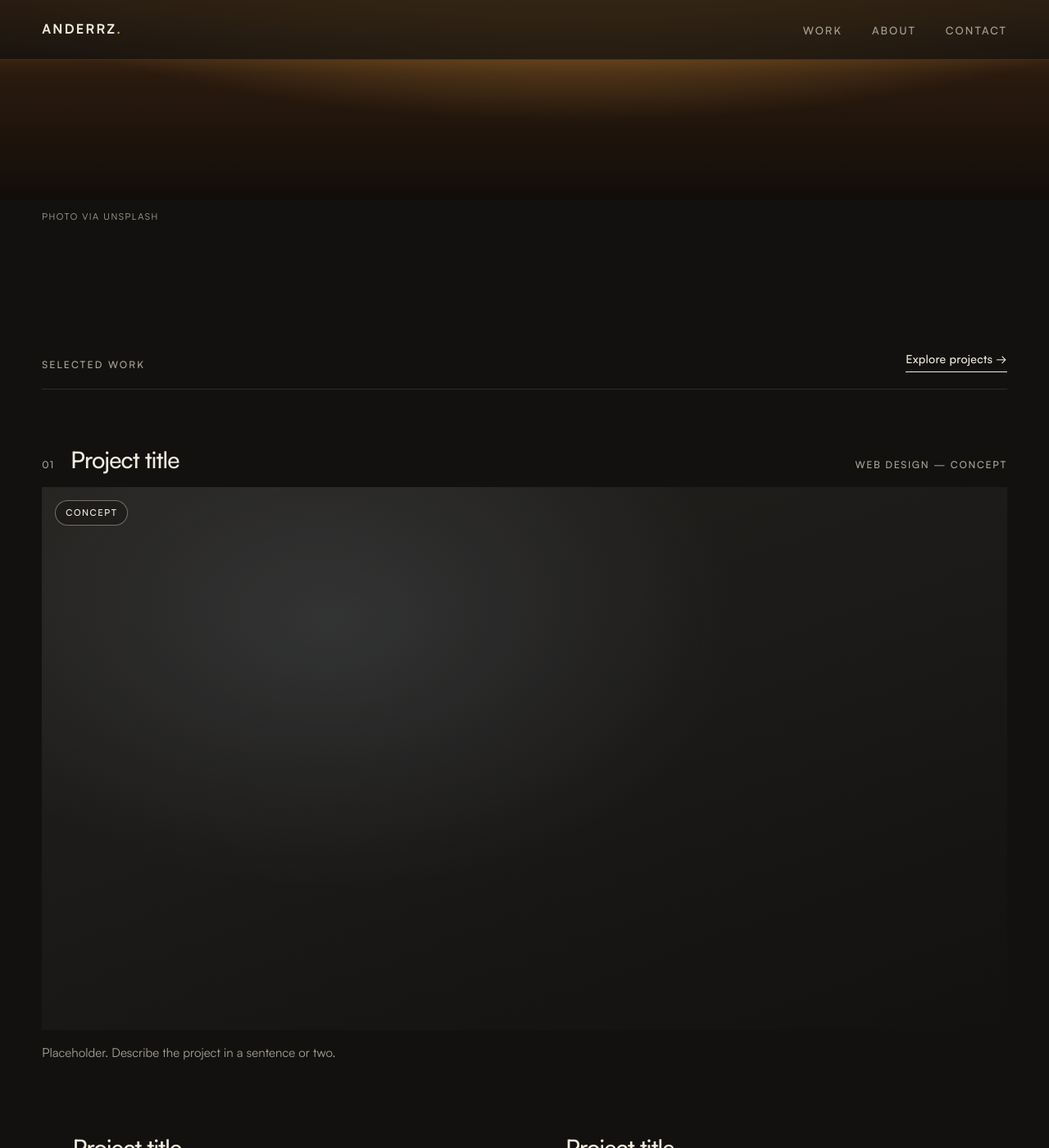
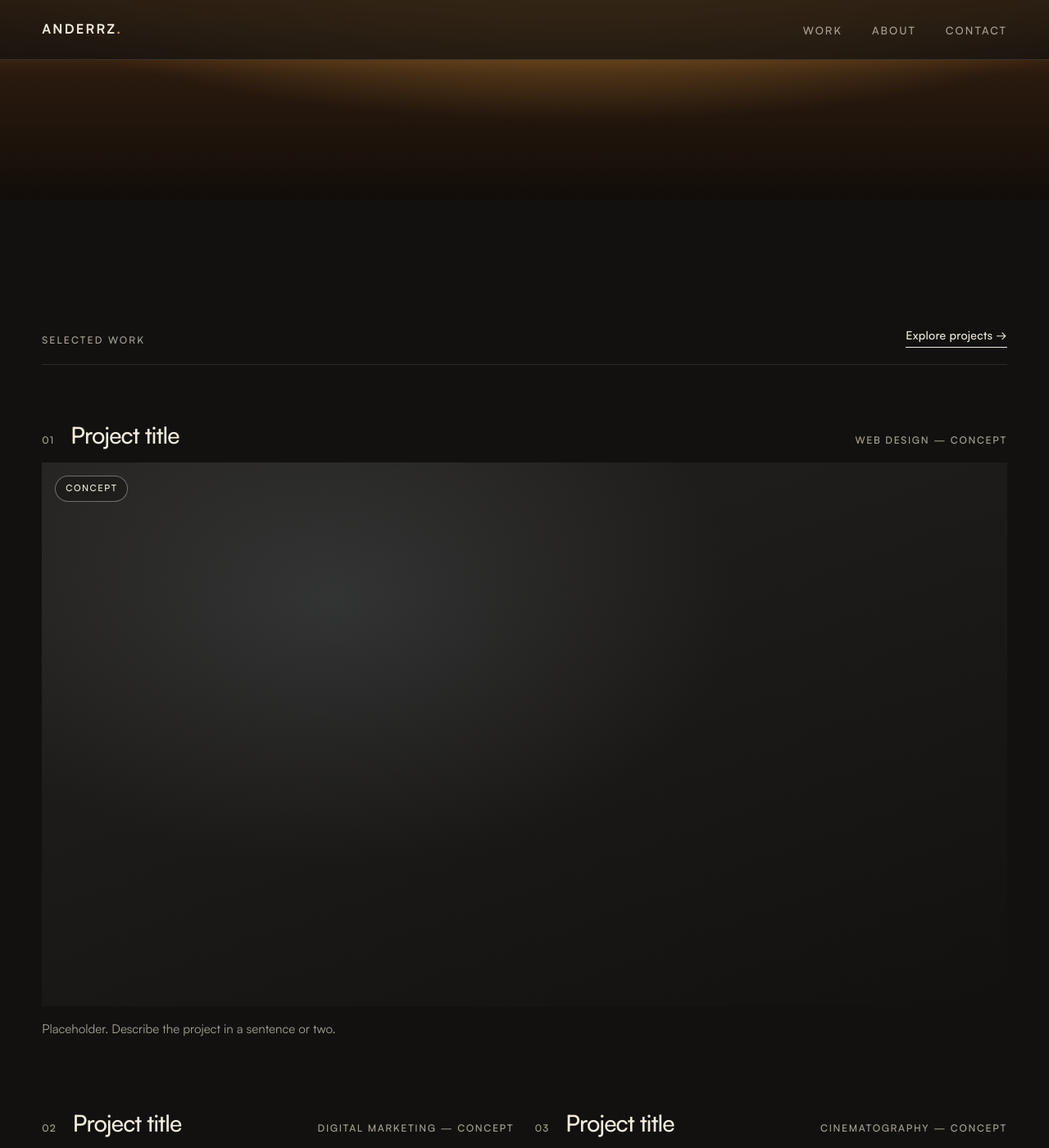
Before and after one commit to Anderrzx/anderrz.portfolio.github.io, a Jekyll site: the page built from index.html, in a window 1280 px wide and 1400 px high, scrolled down 944 px. Shown: the whole window at 82% size. Built offline with Jekyll 4.4.1, drawn with Linux system fonts in a browser that asks for light colours.

Commit message:
Remove sunset photo slot and Unsplash caption from hero
Keep the golden-hour placeholder panel until real imagery is ready.

Co-Authored-By: Claude Opus 5.5 <noreply@anthropic.com>

```diff
--- a/assets/css/main.css
+++ b/assets/css/main.css
@@ -411,14 +411,6 @@ a {
         radial-gradient(ellipse 40% 55% at 62% 18%, rgba(255, 236, 190, 0.95), transparent 70%),
         radial-gradient(ellipse 90% 70% at 55% 30%, rgba(232, 160, 60, 0.9), transparent 75%),
         linear-gradient(180deg, #C9812F 0%, #8A4E1A 52%, #2A1A0E 72%, #120D09 100%);
-}
-
-.hero-credit {
-    padding-top: 12px;
-    color: var(--text-muted);
-    font-size: 0.6875rem;
-    letter-spacing: 0.14em;
-    text-transform: uppercase;
 }
 
 /* ===== Sections ===== */
--- a/index.html
+++ b/index.html
@@ -2,8 +2,6 @@
 layout: default
 title: Web Design, Digital Marketing & Cinematography
 ---
-
-{% assign hero_image = site.static_files | where: "path", "/assets/images/hero.jpg" | first %}
 
 <!-- ===== Hero ===== -->
 <section class="hero">
@@ -16,15 +14,12 @@ title: Web Design, Digital Marketing & Cinematography
         <p class="hero-lead reveal">Design, marketing, and cinematography &mdash; bringing ideas to life through creativity and storytelling.</p>
     </div>
 
-    <!-- Full-width cinematic photo. Save the image as assets/images/hero.jpg and it appears here. -->
-    <figure class="hero-media reveal">
-        {% if hero_image %}
-        <img src="{{ '/assets/images/hero.jpg' | relative_url }}" alt="A person walking toward the horizon at golden hour, silhouetted against an amber sky above layered hills" width="2000" height="1125" fetchpriority="high">
-        {% else %}
+    <!-- Full-width cinematic image area. Golden-hour placeholder for now;
+         later swap the div for your own photo or video still, e.g.
+         <img src="/assets/images/hero.jpg" alt="Describe the photo" width="2000" height="857"> -->
+    <div class="hero-media reveal">
         <div class="hero-placeholder" aria-hidden="true"></div>
-        {% endif %}
-        <figcaption class="container hero-credit">Photo via Unsplash</figcaption>
-    </figure>
+    </div>
 </section>
 
 <!-- ===== Selected work ===== -->
```
